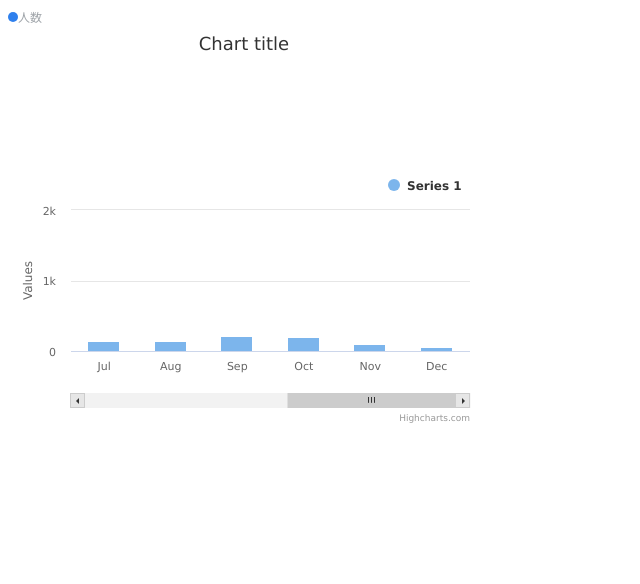
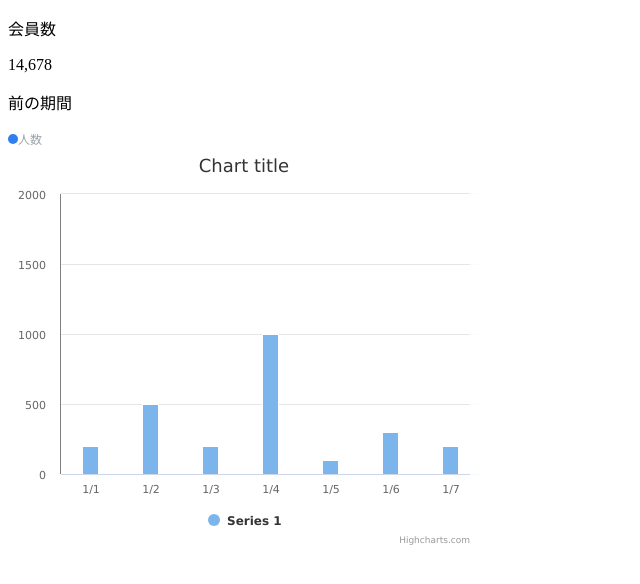
Before and after one commit to TakanoriOkawa/HighChats_practice, a plain HTML site: page index.html in a window 1280 px wide. Shown: the whole page, without its empty margins (0-640 px from the left). Drawn offline with nearby package versions, Linux system fonts and the light colour scheme.

Commit message:
少しコード整理

```diff
--- a/index.html
+++ b/index.html
@@ -10,24 +10,24 @@
   <body>
     <div class="membership-graph">
       <div class="wrap">
-        <div class="top"></div>
+        <div class="top">
+          <div class="left">
+            <p>会員数</p>
+            <p class="number">14,678</p>
+            <!-- membership_numberパラメーターを入れる -->
+          </div>
+          <div class="right">
+            <p>前の期間</p>
+            <p></p>
+          </div>
+        </div>
         <div class="graph">
-          <span class="title"><span class="icon"></span>人数 </span>
+          <span class="title"><span class="icon"></span>人数</span>
           <div id="container"></div>
         </div>
       </div>
     </div>
-    <script
-      type="text/javascript"
-      src="http://code.highcharts.com/stock/highstock.js"
-    ></script>
     <script src="https://code.highcharts.com/highcharts.js"></script>
-    <!-- <script src="main.js"></script> -->
-    <!-- <script src="main2.js"></script> -->
-    <!-- <script src="main3.js"></script> -->
-
-    <!-- <script src="main4.js"></script> -->
-
-    <script src="custom_scrollbar.js"></script>
+    <script src="master.js"></script>
   </body>
 </html>
--- /dev/null
+++ b/master.js
@@ -0,0 +1,37 @@
+const count = [200, 499, 200,1000,100,300,200,400,300];
+const date = ['1/1','1/2', '1/3', '1/4', '1/5', '1/6', '1/7', '1/8'];
+
+console.log("ほげ", count.length * 67)
+
+Highcharts.chart('container', {
+  chart: {
+    type: 'column',
+    scrollablePlotArea:{
+      minWidth: 67 * count.length,
+      scrollPosition:0,
+    }
+  },
+  xAxis: {
+    categories: date,
+  },
+  yAxis: {
+    title: {
+      text: ''
+    },
+      lineColor: 'gray',
+      lineWidth: 1,
+      gridLineWidth: 1, // 横のグリッド線の幅
+      tickInterval: 500, // メモリの感覚を500刻み
+      min: 0,
+      // 最大
+      max: 2000,
+  },
+  plotOptions: {
+    series: {
+      pointWidth: 16,
+    }
+  },
+  series: [{
+    data: count
+  }]
+})
--- a/style.css
+++ b/style.css
@@ -1,5 +1,7 @@
 #container {
   width: 472px;
+  height: 400px;
+  /* 高さはかりです。 */
 }
 
 
```
